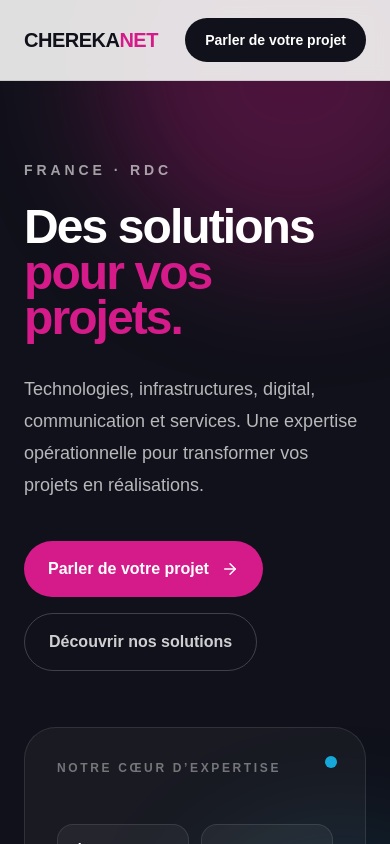
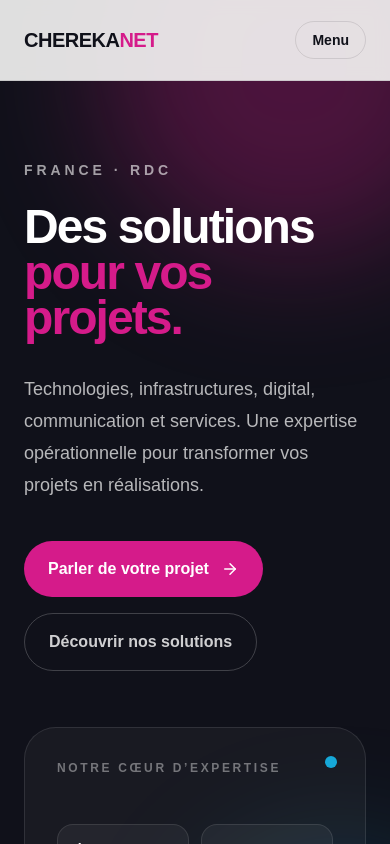
Before and after one commit to stevendolela/cherekanet, a Next.js app: page / in a window 390 px wide. Shown: the top 844 px of the page. Built offline with nearby package versions, Linux system fonts and the light colour scheme.

Commit message:
feat: improve mobile navigation

```diff
--- a/app/page.tsx
+++ b/app/page.tsx
@@ -41,7 +41,20 @@ export default function Home() {
             <a href="/realizations" className="hover:text-brand">Réalisations</a>
             <a href="/about" className="hover:text-brand">À propos</a>
           </nav>
-          <a href="/contact" className="rounded-full bg-ink px-5 py-3 text-sm font-bold text-white transition hover:bg-brand">Parler de votre projet</a>
+          <div className="flex items-center gap-3">
+            <a href="/contact" className="hidden rounded-full bg-ink px-5 py-3 text-sm font-bold text-white transition hover:bg-brand sm:inline-flex">Parler de votre projet</a>
+            <details className="relative md:hidden">
+              <summary className="cursor-pointer list-none rounded-full border border-black/10 px-4 py-2 text-sm font-bold">Menu</summary>
+              <div className="absolute right-0 top-12 w-56 rounded-2xl border border-black/10 bg-white p-2 text-sm font-semibold shadow-xl">
+                <a href="/solutions" className="block rounded-xl px-4 py-3 hover:bg-black/5">Solutions</a>
+                <a href="#expertise" className="block rounded-xl px-4 py-3 hover:bg-black/5">Expertise</a>
+                <a href="#methode" className="block rounded-xl px-4 py-3 hover:bg-black/5">Notre méthode</a>
+                <a href="/realizations" className="block rounded-xl px-4 py-3 hover:bg-black/5">Réalisations</a>
+                <a href="/about" className="block rounded-xl px-4 py-3 hover:bg-black/5">À propos</a>
+                <a href="/contact" className="mt-1 block rounded-xl bg-ink px-4 py-3 text-white">Parler de votre projet</a>
+              </div>
+            </details>
+          </div>
         </div>
       </header>
 
```
